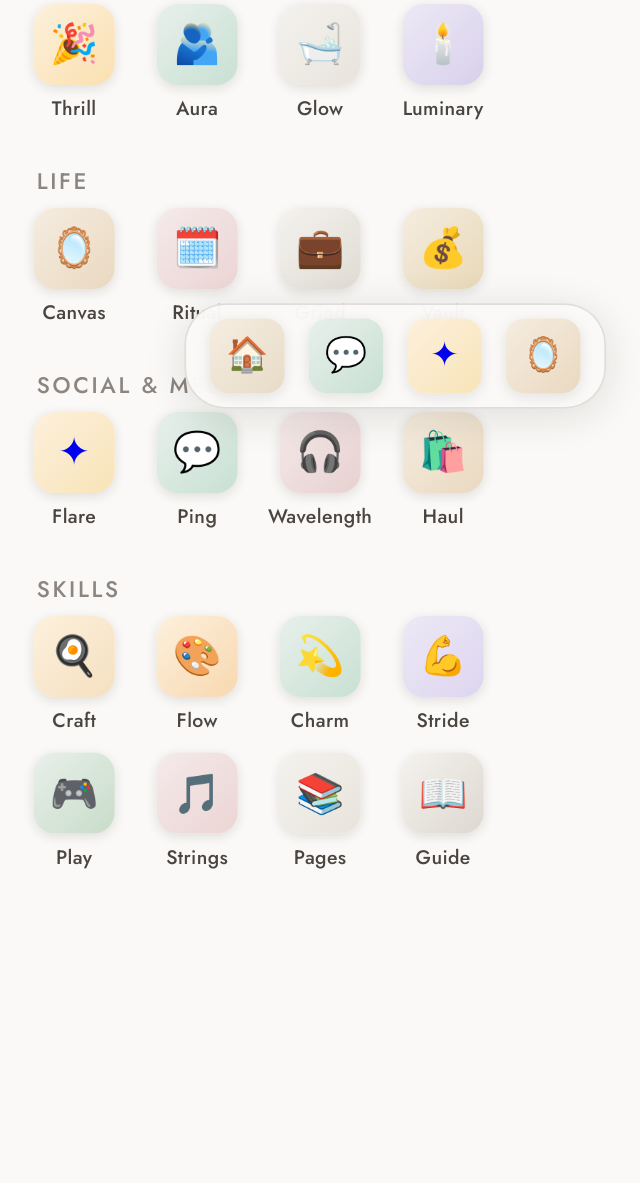
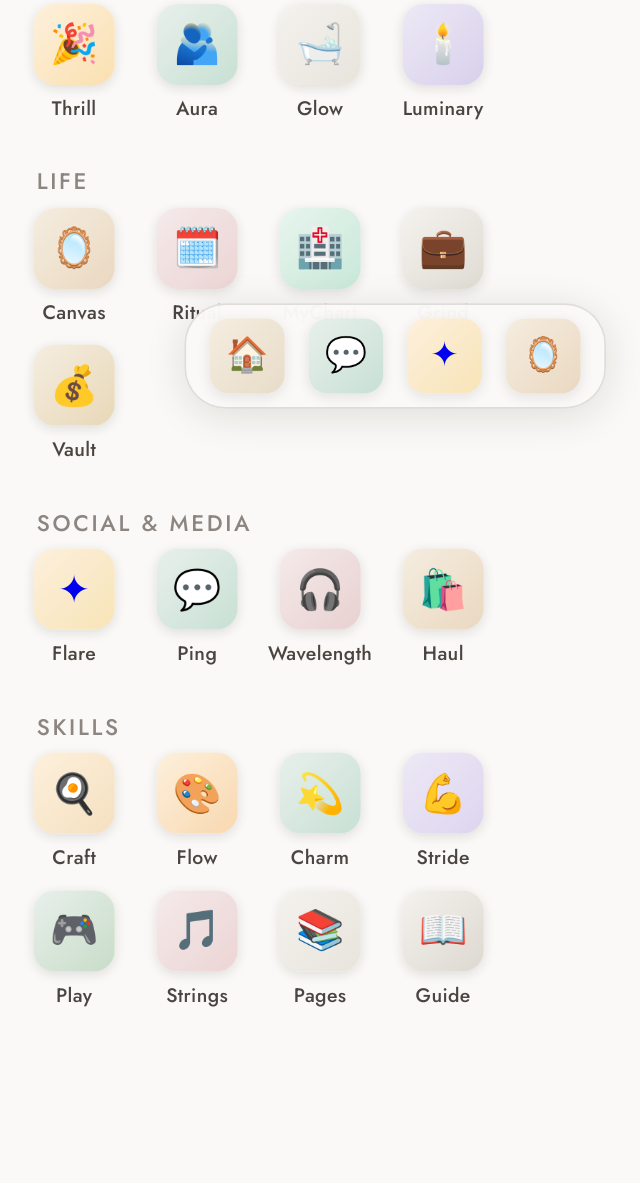
Before and after one commit to Kiralette/slhud, a FastAPI app: template app/templates/apps/home.html in a window 1280 px wide. Shown: the part 383-1566 px from the top of the page, without its empty margins (376-1016 px from the left). Before the commit the page ends 1252 px from the top, so only its background shows below. Run offline with FastAPI, Linux system fonts and the light colour scheme; the template is opened without the code that fills it, so the values that code supplies are empty.

Commit message:
Home: Healthcare app update

```diff
--- a/app/templates/apps/home.html
+++ b/app/templates/apps/home.html
@@ -168,6 +168,11 @@
       <div class="app-icon-bubble" style="background:linear-gradient(135deg,#f5eaea,#ecd4d4)">🗓️</div>
       <div class="app-icon-label">Ritual</div>
     </a>
+    <a class="app-icon" href="/app/healthcare?token={{ token }}">
+      <div class="notif-dot" id="hdot-healthcare"></div>
+      <div class="app-icon-bubble" style="background:linear-gradient(135deg,#e8f5ee,#c8e8d8)">🏥</div>
+      <div class="app-icon-label">MyChart</div>
+    </a>
     <a class="app-icon" href="/app/grind?token={{ token }}">
       <div class="notif-dot" id="hdot-grind"></div>
       <div class="app-icon-bubble" style="background:linear-gradient(135deg,#f4f2ee,#e0dcd4)">💼</div>
```
